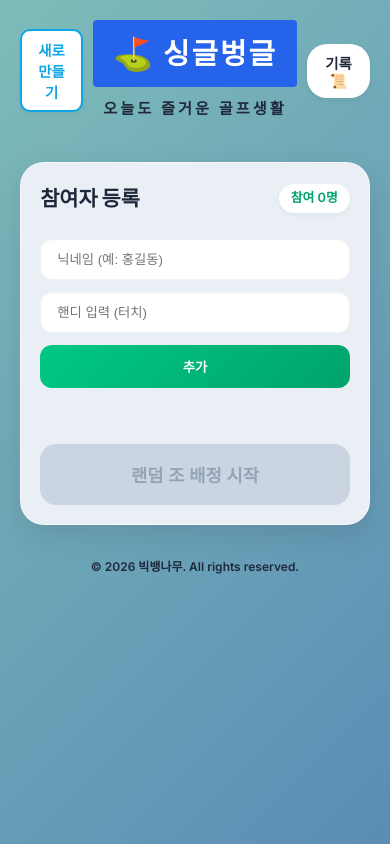
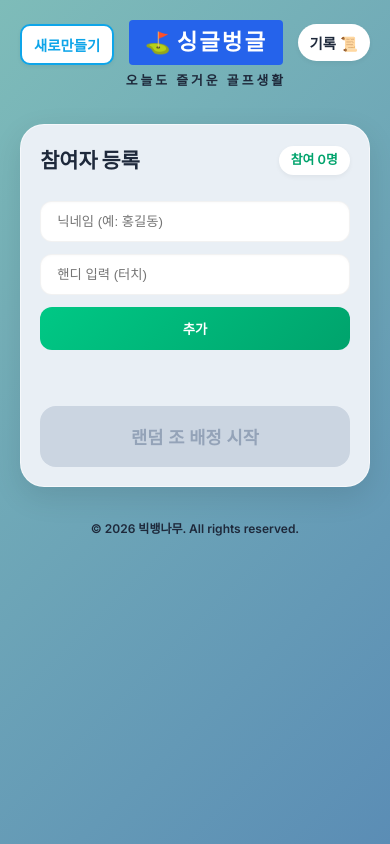
Before and after one commit to blackteabang/golf_namu, a website: page index.html in a window 390 px wide. Drawn offline with Linux system fonts and the light colour scheme; no server answers.

Commit message:
Fix mobile responsive layout for global header and move save button

```diff
--- a/index.html
+++ b/index.html
@@ -12,20 +12,18 @@
 </head>
 <body>
     <div class="app-container">
-        <header style="display: grid; grid-template-columns: 1fr auto 1fr; align-items: center; margin-bottom: 2.5rem; gap: 10px;">
-            <div style="text-align: left;">
-                <button id="reset-rooms-btn" style="background: white; border: 2px solid var(--accent); border-radius: 10px; padding: 8px 14px; font-size: 0.9rem; font-weight: 800; cursor: pointer; color: var(--accent); box-shadow: 0 2px 4px rgba(0,0,0,0.05);">새로만들기</button>
+        <header style="display: flex; align-items: flex-start; justify-content: space-between; margin-bottom: 2rem; gap: 8px;">
+            <button id="reset-rooms-btn" style="white-space: nowrap; flex-shrink: 0; background: white; border: 2px solid var(--accent); border-radius: 10px; padding: 8px 12px; font-size: 0.9rem; font-weight: 800; cursor: pointer; color: var(--accent); box-shadow: 0 2px 4px rgba(0,0,0,0.05); margin-top: 4px;">새로만들기</button>
+
+            <div style="display: flex; flex-direction: column; align-items: center; flex-shrink: 1; min-width: 0;">
+                <div class="logo" style="margin: 0 0 6px 0; padding: 6px 16px; display: flex; align-items: center; gap: 6px;">
+                    <span class="icon" style="font-size: 1.3rem;">⛳</span>
+                    <h1 style="font-size: 1.4rem; margin: 0; line-height: 1.2; white-space: nowrap;">싱글벙글</h1>
+                </div>
+                <p class="subtitle" style="margin: 0; font-size: 0.8rem; white-space: nowrap;">오늘도 즐거운 골프생활</p>
             </div>
-            <div style="display: flex; flex-direction: column; align-items: center;">
-                <div class="logo" style="margin: 0 0 10px 0; padding: 8px 20px;">
-                    <span class="icon">⛳</span>
-                    <h1 style="font-size: 1.8rem; margin: 0; line-height: 1.2;">싱글벙글</h1>
-                </div>
-                <p class="subtitle" style="margin: 0; font-size: 0.95rem;">오늘도 즐거운 골프생활</p>
-            </div>
-            <div style="text-align: right;">
-                <button id="show-history-btn" class="btn-history" style="position: static; margin: 0; padding: 8px 14px; font-size: 0.9rem;">기록 📜</button>
-            </div>
+
+            <button id="show-history-btn" class="btn-history" style="white-space: nowrap; flex-shrink: 0; position: static; margin: 0; padding: 8px 12px; font-size: 0.9rem; margin-top: 4px;">기록 📜</button>
         </header>
 
         <main id="app-main">
```
